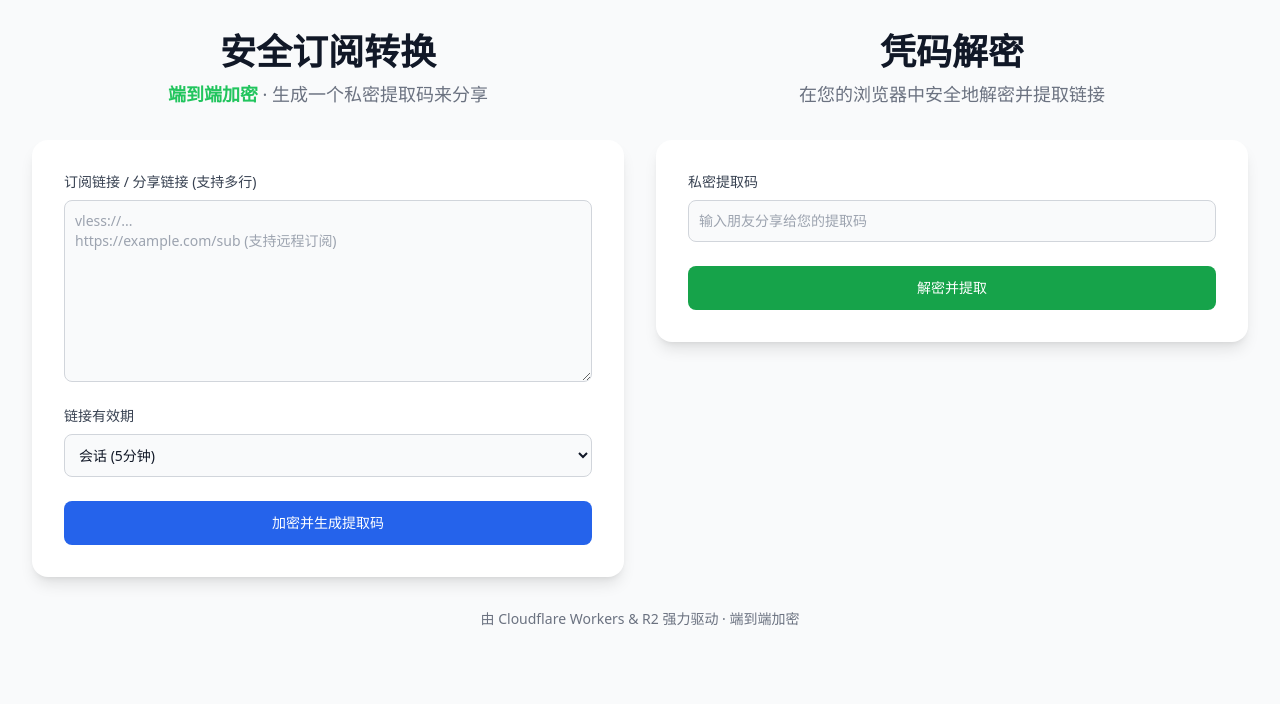
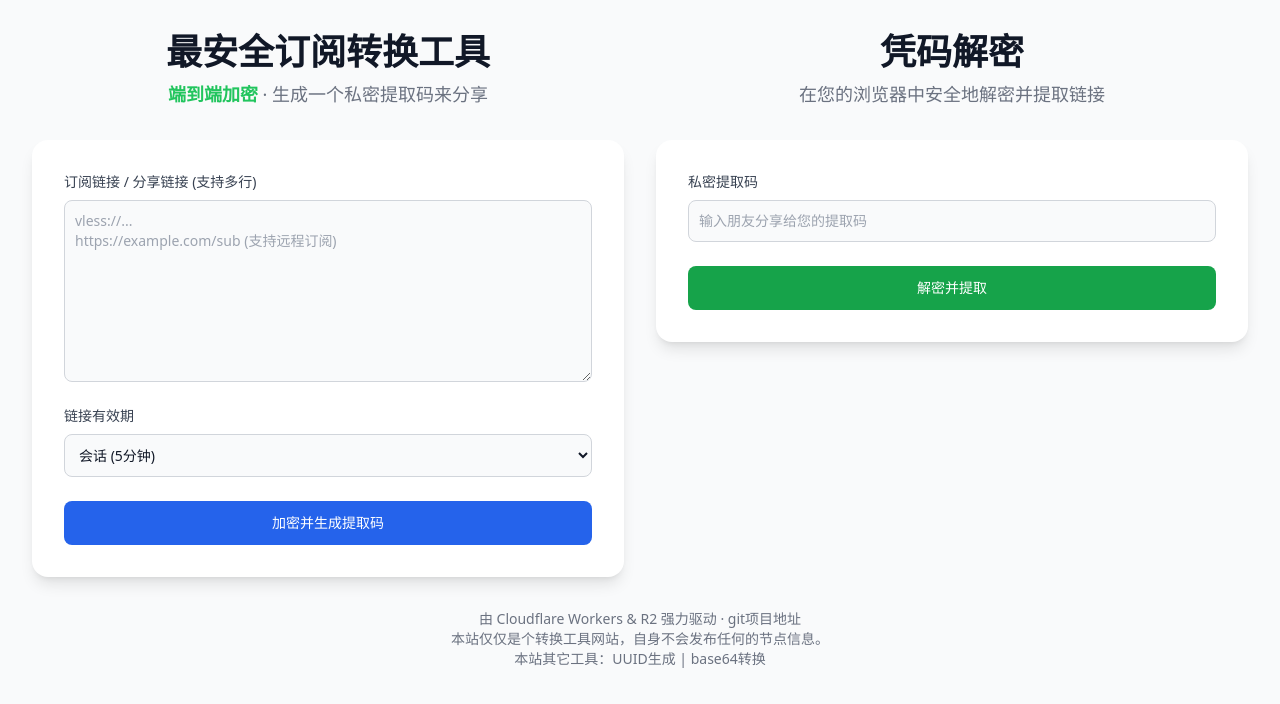
Before and after one commit to qyidc/sub-store, a website: page public/index.html in a window 1280 px wide. Drawn offline with nearby package versions, Linux system fonts and the light colour scheme.

Commit message:
丰富html内容

```diff
--- a/public/index.html
+++ b/public/index.html
@@ -18,7 +18,7 @@
             <!-- Part 1: Conversion Area -->
             <div class="w-full">
                 <header class="text-center mb-8">
-                    <h1 class="text-4xl font-bold text-gray-900 dark:text-white">安全订阅转换</h1>
+                    <h1 class="text-4xl font-bold text-gray-900 dark:text-white">最安全订阅转换工具</h1>
                     <p class="mt-2 text-lg text-gray-500 dark:text-gray-400">
                         <span class="font-semibold text-green-500">端到端加密</span> · 生成一个私密提取码来分享
                     </p>
@@ -121,7 +121,9 @@
         </div>
 
         <footer class="mt-8 text-center text-sm text-gray-500 dark:text-gray-400">
-            <p>由 Cloudflare Workers & R2 强力驱动 · 端到端加密</p>
+            <p>由 Cloudflare Workers & R2 强力驱动 · <a href="https://github.com/qyidc/sub-store" target="_blank">git项目地址</a></p>
+            <p>本站仅仅是个转换工具网站，自身不会发布任何的节点信息。</p>
+            <p>本站其它工具：<a href="https://uuid.otwx.top" target="_blank">UUID生成 |  </a><a href="https://base.otwx.top" target="_blank">base64转换</a></p>
         </footer>
 
     </div>
```
